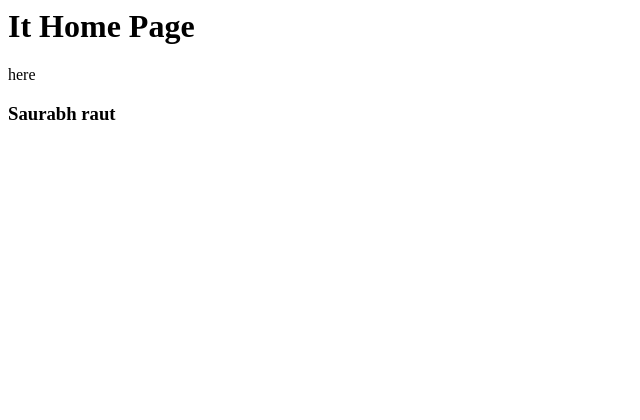
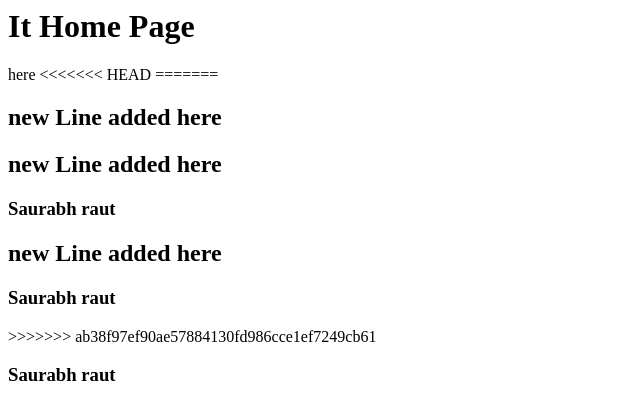
Before and after one commit to saurabhmraut/demo-repo, a plain HTML site: page index.html in a window 1280 px wide. Shown: the whole page, without its empty margins (0-640 px from the left). Drawn offline with Linux system fonts and the light colour scheme.

Commit message:
last commite reset

```diff
--- a/index.html
+++ b/index.html
@@ -1,6 +1,19 @@
 <div>
     <h1> It Home Page </h1> here</h2>
 
+<<<<<<< HEAD
+=======
+	<h2> new Line added here</h2>
+	<h2> new Line added here</h2>
+
+    <h3> Saurabh raut </h3>
+
+
+
+	<h2> new Line added here</h2>
+
+    <h3> Saurabh raut </h3>
+>>>>>>> ab38f97ef90ae57884130fd986cce1ef7249cb61
     <h3> Saurabh raut </h3>
 
 </div>
```
